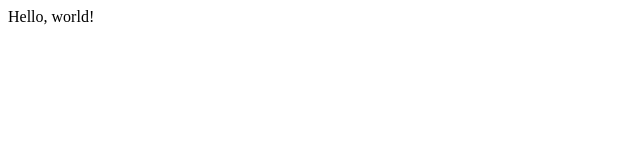
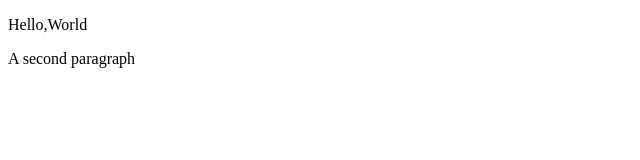
Before and after one commit to whitelyleah-maree/whitelyleah-maree.github.io, a plain HTML site: page index.html in a window 1280 px wide. Shown: the whole page, without its empty margins (0-640 px from the left). Drawn offline with Linux system fonts and the light colour scheme.

Commit message:
Update index.html
Added doctype and html tags

```diff
--- a/index.html
+++ b/index.html
@@ -1 +1,10 @@
-<p> Hello, world!</p>
+<!DOCTYPE html>
+<html>
+  <head>
+    <title> My Page </title>
+  </head>
+  <body>
+    <p> Hello,World </p>
+    <p> A second paragraph </p>
+    </body>
+</html>
```
